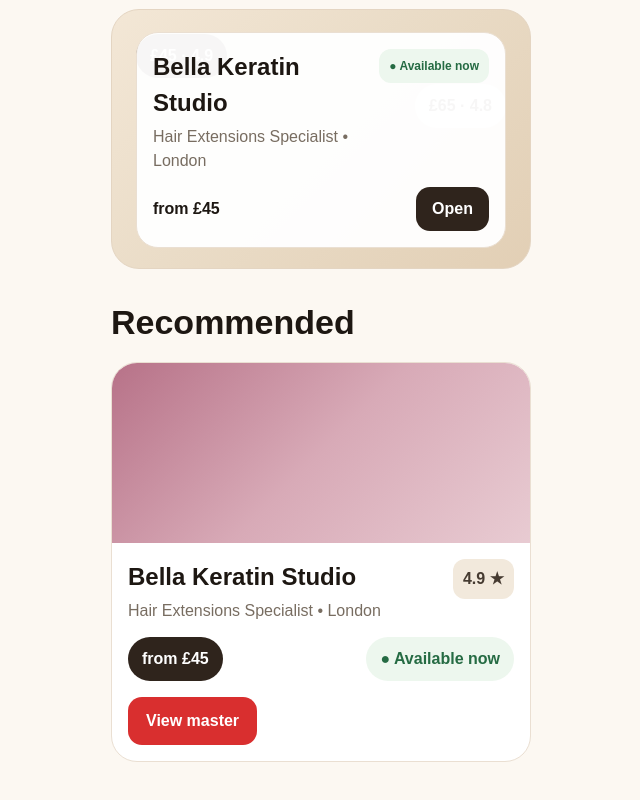
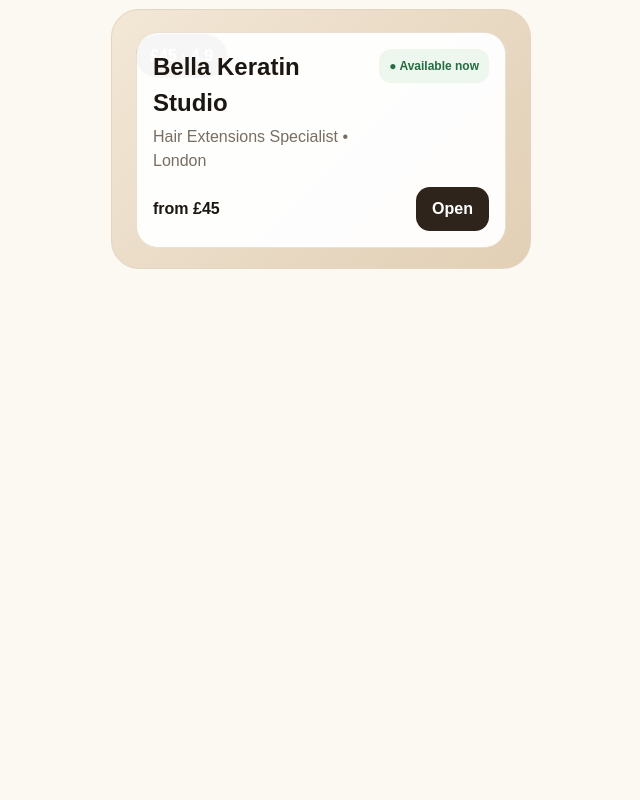
Before and after one commit to bellasalon4u-source/mapbookapp, a Next.js app: page / in a window 1280 px wide. Shown: the part 414-1214 px from the top of the page, without its empty margins (319-959 px from the left). After the commit the page ends 800 px from the top, so only its background shows below. Built offline with nearby package versions, Linux system fonts and the light colour scheme.

Commit message:
replace homepage with safe tsx

```diff
--- a/app/page.tsx
+++ b/app/page.tsx
@@ -96,21 +96,6 @@ export default function HomePage() {
             <div
               style={{
                 position: 'absolute',
-                right: 24,
-                top: 74,
-                background: '#fff',
-                color: '#2f241c',
-                padding: '10px 14px',
-                borderRadius: 999,
-                fontWeight: 800,
-              }}
-            >
-              £65 · 4.8
-            </div>
-
-            <div
-              style={{
-                position: 'absolute',
                 left: 24,
                 right: 24,
                 bottom: 20,
@@ -169,100 +154,6 @@ export default function HomePage() {
             </div>
           </div>
         </section>
-
-        <section style={{ marginTop: 28 }}>
-          <h2 style={{ fontSize: 34, margin: 0, fontWeight: 800 }}>Recommended</h2>
-
-          <div
-            style={{
-              marginTop: 14,
-              background: '#fff',
-              borderRadius: 26,
-              overflow: 'hidden',
-              border: '1px solid #eadfd2',
-            }}
-          >
-            <div
-              style={{
-                height: 180,
-                background:
-                  'linear-gradient(135deg, #b77288 0%, #d8aab7 50%, #e8cbd2 100%)',
-              }}
-            />
-
-            <div style={{ padding: 16 }}>
-              <div style={{ display: 'flex', justifyContent: 'space-between', gap: 12 }}>
-                <div>
-                  <div style={{ fontSize: 24, fontWeight: 800 }}>Bella Keratin Studio</div>
-                  <div style={{ color: '#786d61', marginTop: 4 }}>
-                    Hair Extensions Specialist • London
-                  </div>
-                </div>
-                <div
-                  style={{
-                    background: '#f2e9dc',
-                    color: '#463b31',
-                    padding: '8px 10px',
-                    borderRadius: 12,
-                    fontWeight: 800,
-                    height: 'fit-content',
-                  }}
-                >
-                  4.9 ★
-                </div>
-              </div>
-
-              <div
-                style={{
-                  display: 'flex',
-                  justifyContent: 'space-between',
-                  alignItems: 'center',
-                  marginTop: 14,
-                }}
-              >
-                <div
-                  style={{
-                    background: '#2f241c',
-                    color: '#fff',
-                    padding: '10px 14px',
-                    borderRadius: 999,
-                    fontWeight: 800,
-                  }}
-                >
-                  from £45
-                </div>
-
-                <div
-                  style={{
-                    background: '#edf7ee',
-                    color: '#256b43',
-                    padding: '10px 14px',
-                    borderRadius: 999,
-                    fontWeight: 700,
-                  }}
-                >
-                  ● Available now
-                </div>
-              </div>
-
-              <a
-                href="/master/bella-keratin-studio"
-                style={{
-                  display: 'inline-block',
-                  marginTop: 16,
-                  background: '#d92f2f',
-                  color: '#fff',
-                  textDecoration: 'none',
-                  padding: '12px 18px',
-                  borderRadius: 14,
-                  fontWeight: 800,
-                }}
-              >
-                View master
-              </a>
-            </div>
-          </div>
-        </section>
       </div>
     </main>
   );
```
